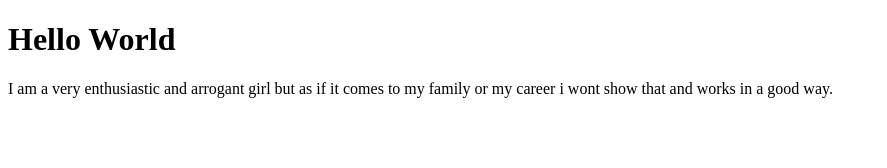
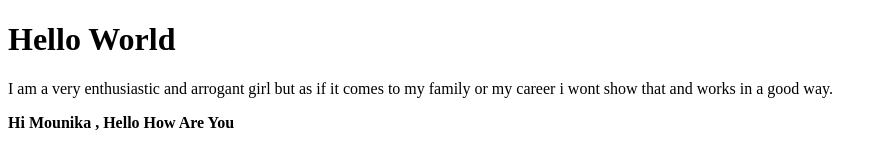
Before and after one commit to PassionateWebDesigner/ToDoList, a website: page index.html in a window 1280 px wide. Shown: the whole page, without its empty margins (0-887 px from the left). Drawn offline with Linux system fonts and the light colour scheme.

Commit message:
third commit

```diff
--- a/index.html
+++ b/index.html
@@ -8,5 +8,6 @@
 <body>
     <h1>Hello World</h1>
     <p>I am a very enthusiastic and arrogant girl but as if it comes to my family or my career i wont show that and works in a good way.</p>
+    <b>Hi Mounika , Hello How Are You</b>
 </body>
 </html>
```
Also changed, not shown: package.json (added, +22 -0 lines), 2 other files.
